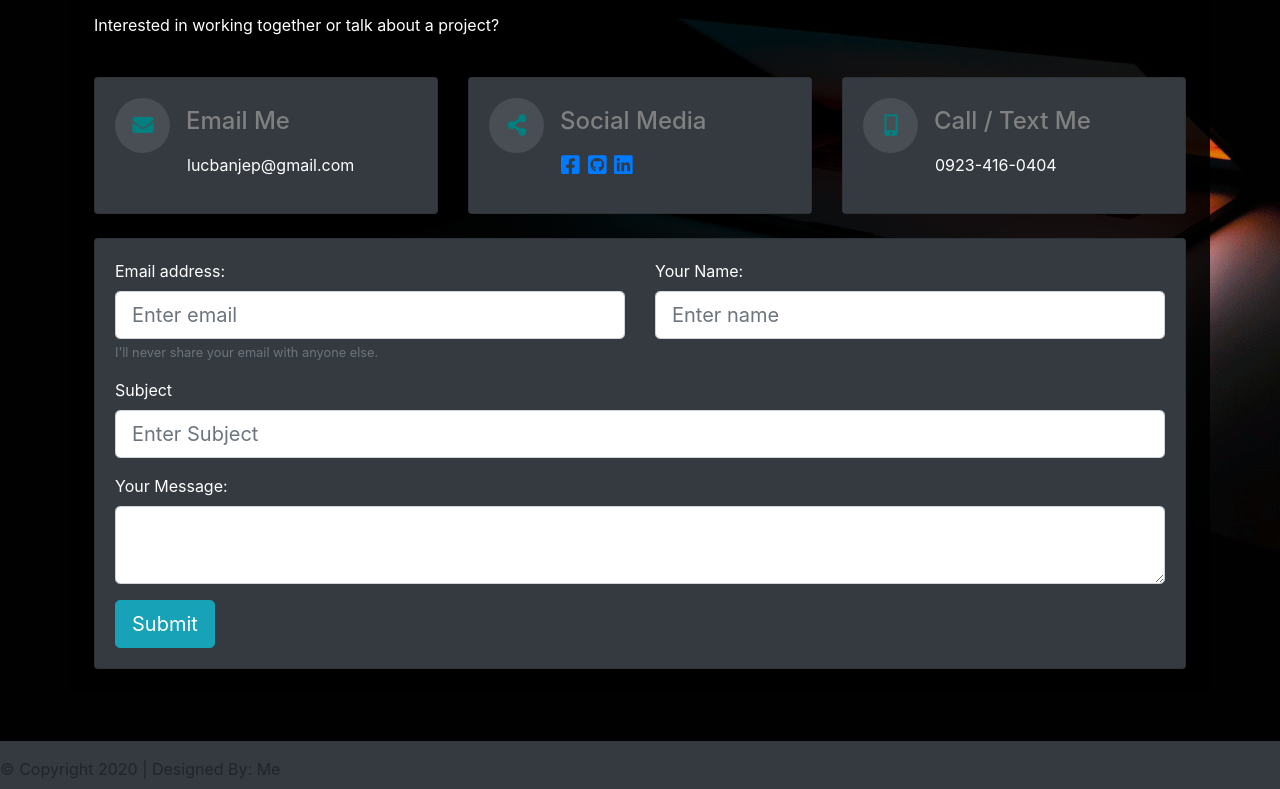
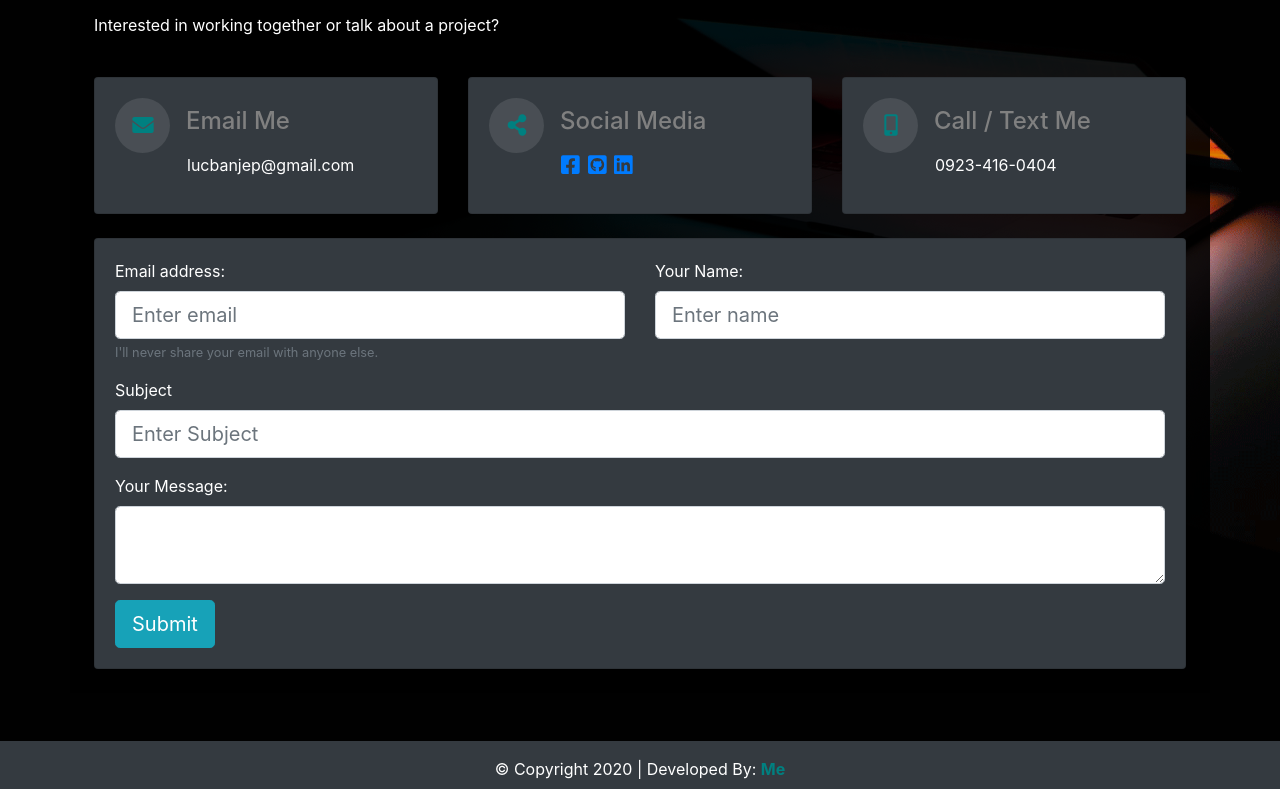
Before and after one commit to DyepLucban/my-portfolio, a Vue app: page /contact in a window 1280 px wide. Shown: the part 221-1010 px from the top of the page. Built offline with nearby package versions, Linux system fonts and the light colour scheme; what @growthbunker/vuetimeline, vue-sweetalert2 would draw is missing.

Commit message:
update portfolio

```diff
--- a/src/api/endpoint.js
+++ b/src/api/endpoint.js
@@ -1,5 +1,6 @@
 export default {
 	email: {
         send_email: 'https://heroku-blog-api.herokuapp.com/api/send-email',
+        // send_email: 'http://127.0.0.1:8000/api/send-email',
     },
 }
--- a/src/views/Footer.vue
+++ b/src/views/Footer.vue
@@ -1,9 +1,9 @@
 <template>
   <section id="footer">
     <b-container class="footer" fluid>
-        <b-row id="footer-box" class="py-3">
-          <p>
-            © Copyright 2020 | Designed By: Me
+        <b-row id="footer-box" class="py-3 justify-content-center">
+          <p style="color:white;">
+            © Copyright 2020 | Developed By: <span style="color:teal;"><b>Me</b></span>
           </p>
         </b-row>
     </b-container>
```
